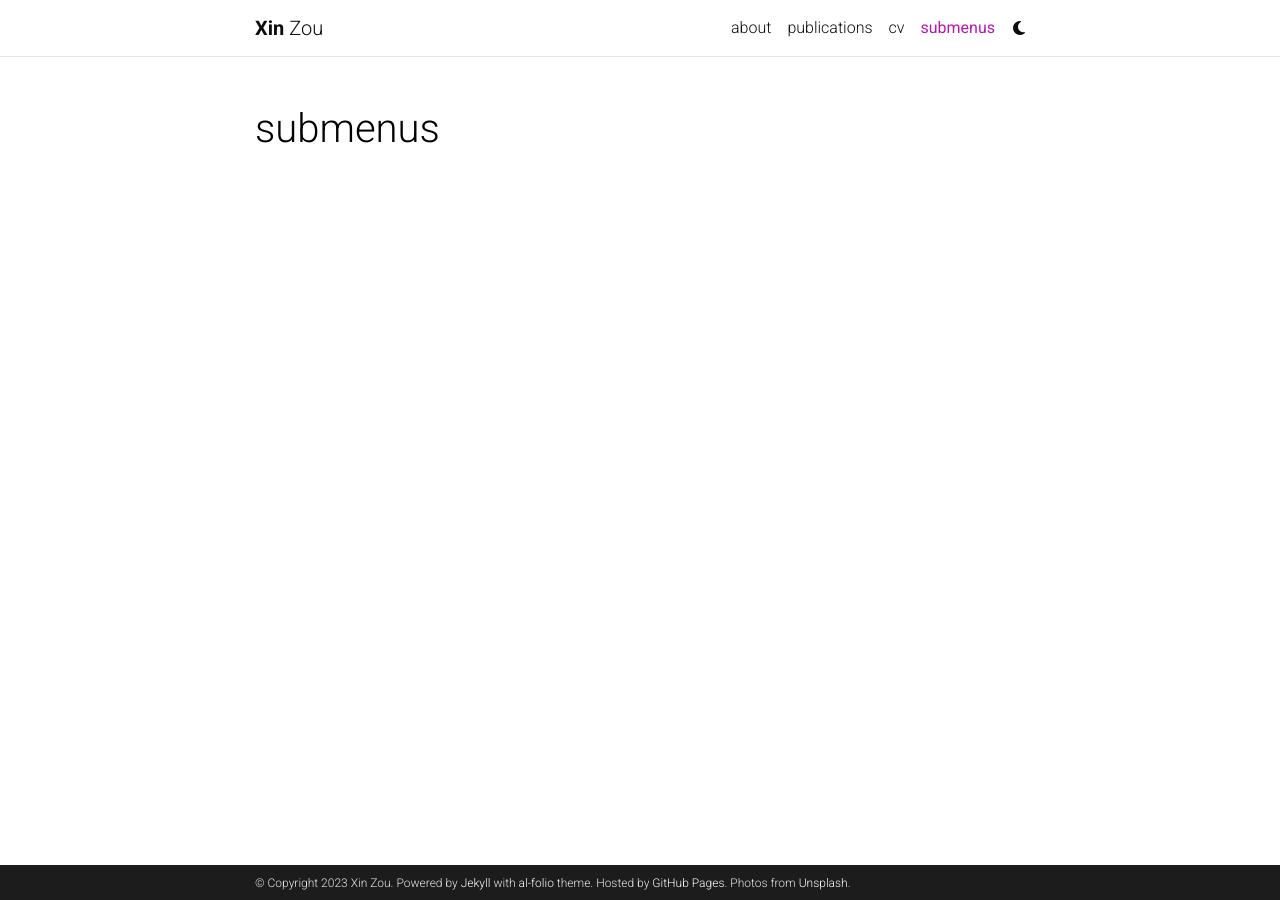
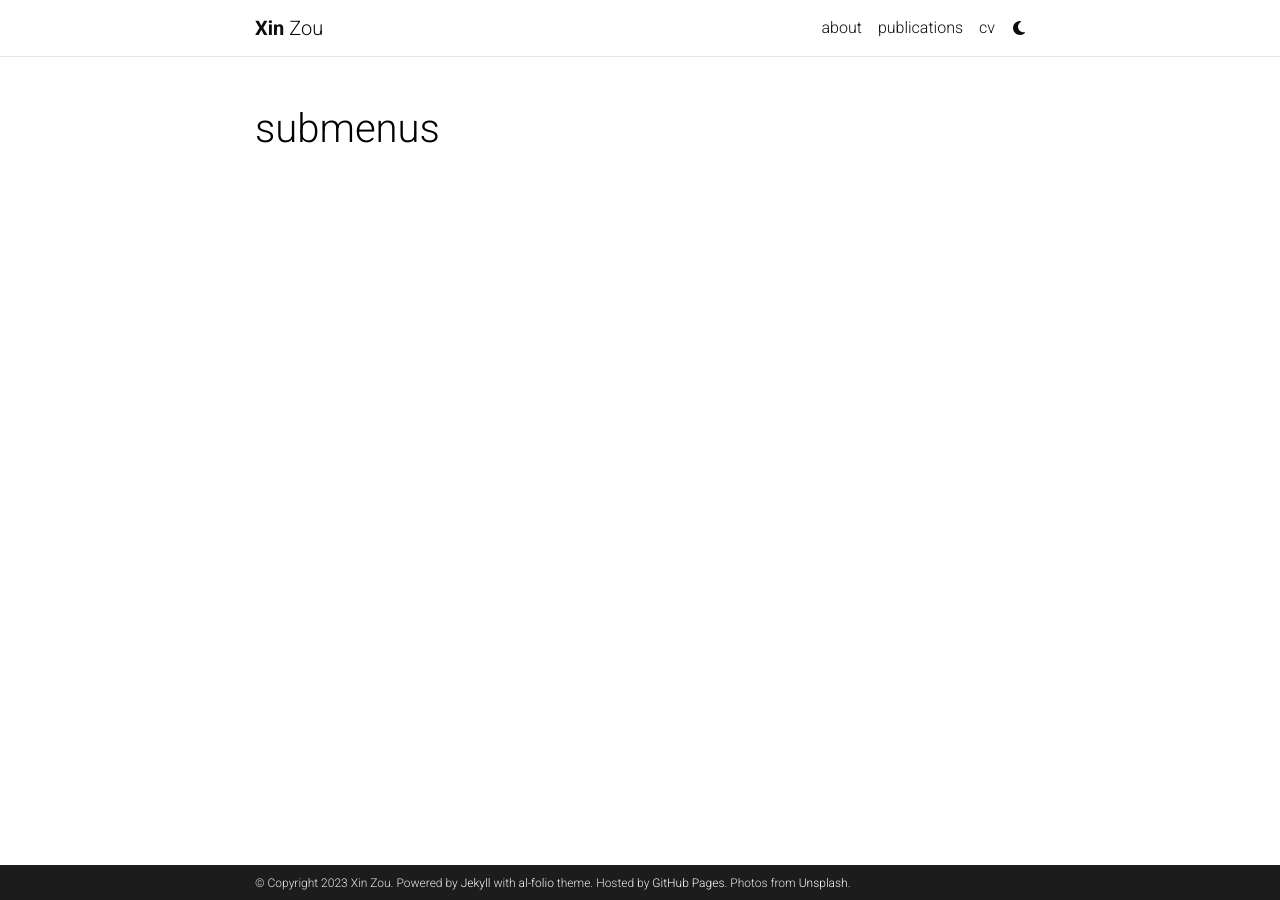
Before and after one commit to ZouXinn/ZouXinn.github.io, a Jekyll site: the page built from _pages/dropdown.md, in a window 1280 px wide. Built offline with Jekyll 4.4.1, drawn with Linux system fonts in a browser that asks for light colours; comment, search, counter and statistics services are not loaded; a style sheet for code colours, icons or effects is not loaded.

Commit message:
delete submenus, really

```diff
--- a/_pages/dropdown.md
+++ b/_pages/dropdown.md
@@ -1,9 +1,9 @@
 ---
 layout: page
 title: submenus
-nav: true
+nav: false
 nav_order: 6
-dropdown: false
+dropdown: true
 children:
     - title: publications
       permalink: /publications/
```
